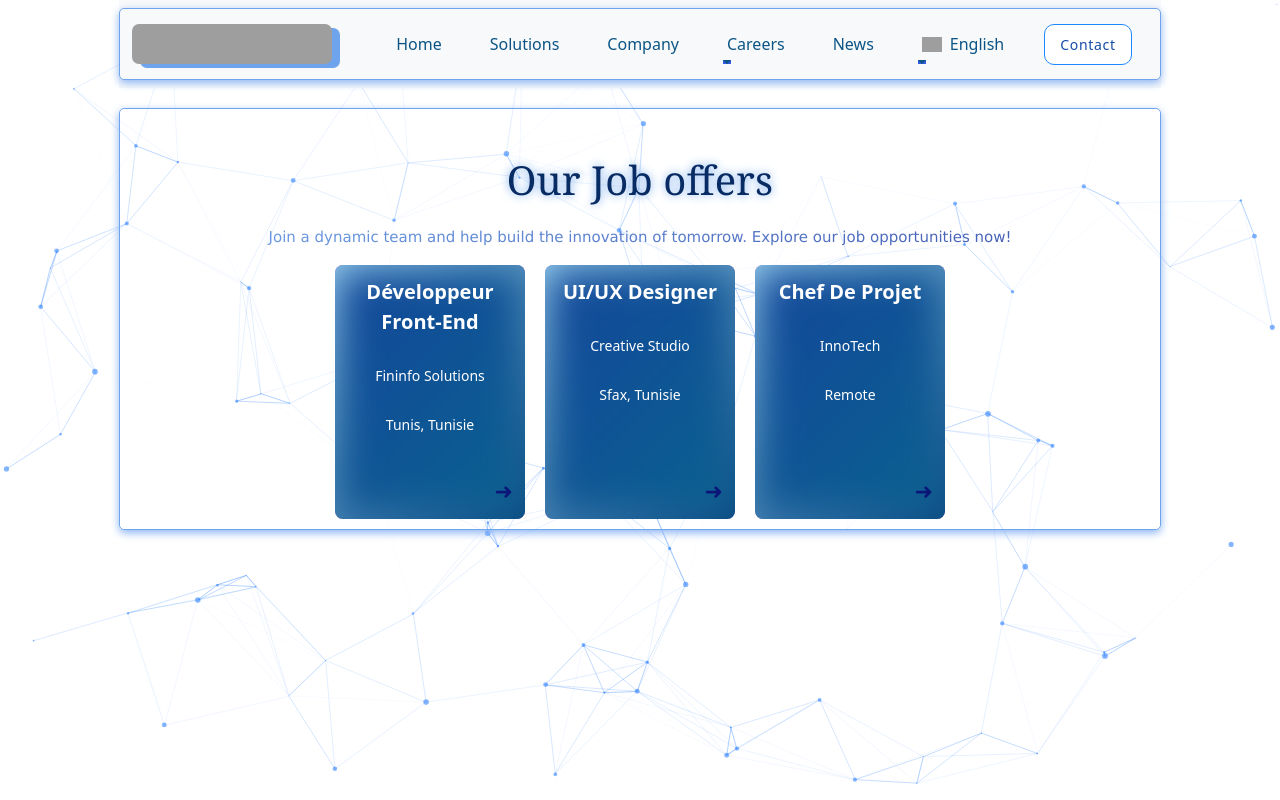
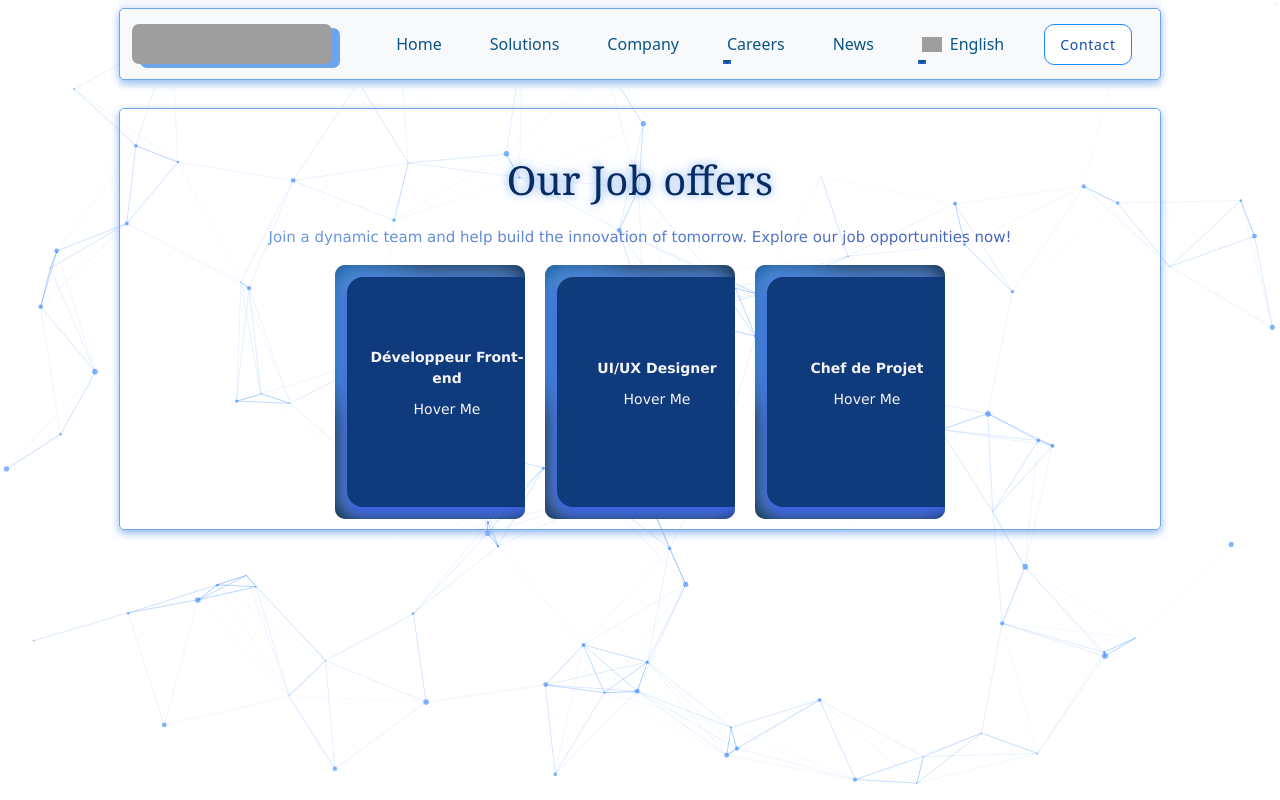
Before and after one commit to GhofraneRezguii/react-test-postuler, a React (Create React App) app: page / in a window 1280 px wide. Built offline with nearby package versions, Linux system fonts and the light colour scheme; grey boxes are pictures that could not be loaded.

Commit message:
Nouveaux changements

```diff
--- a/package.json
+++ b/package.json
@@ -11,6 +11,7 @@
     "i18next": "^23.3.0",
     "i18next-browser-languagedetector": "^8.2.0",
     "particles.js": "^2.0.0",
+    "postcss": "^8.5.6",
     "react": "^18.2.0",
     "react-dom": "^18.2.0",
     "react-i18next": "^15.6.0",
--- a/src/Components/JobCard.css
+++ b/src/Components/JobCard.css
@@ -1,86 +1,169 @@
-.job-card {
+.flip-card {
+  background-color: transparent;
+  width: 200px;
+  height: 254px;
+  perspective: 1000px;
+  font-family: 'Lucida Sans', sans-serif;
+  z-index:2 ;
+}
+
+.flip-card-inner {
   position: relative;
-    width: 190px;
-    height: 254px;
-    background-color: rgb(168, 128, 225);
+  width: 100%;
+  height: 100%;
+  text-align: center;
+  transition: transform 0.6s;
+  transition-timing-function: cubic-bezier(0.61, 0.98, 0.48, 1.01);
+  transform-style: preserve-3d;
+}
+
+.flip-card:hover .flip-card-inner {
+  transform: rotate(180deg) rotateX(180deg);
+}
+
+.flip-card-front,
+.flip-card-back {
+  position: absolute;
+  width: 100%;
+  height: 100%;
+  border-radius: 1rem;
+  -webkit-backface-visibility: hidden;
+    backface-visibility: hidden;
+
+  /* backface-visibility: hidden; */
   display: flex;
   flex-direction: column;
-    justify-content: end;
-    padding: 12px;
-    gap: 12px;
-    border-radius: 8px;
-    cursor: pointer;
-    color: white;
-    overflow: hidden;
-    z-index: 1;
+  justify-content: center;
+  padding: 10px;
+  box-shadow: 0 8px 14px rgb(60, 97, 229);
 }
 
-  .job-card::before {
-    content: '';
-    position: absolute;
-    inset: 0;
-    left: -5px;
-    margin: auto;
-    width: 200px;
-    height: 264px;
-    border-radius: 10px;
-    background: linear-gradient(-45deg, #0a4881 0%, #95cded 100%);
-    z-index: -10;
-    pointer-events: none;
-    transition: all 0.6s cubic-bezier(0.175, 0.885, 0.32, 1.275);
+/* Front (titre de l'offre) */
+.flip-card-front {
+  background: #0f3a7b;
+  color: #f5f5f8;
 }
 
-  .job-card::after {
-    content: "";
-    z-index: -1;
-    position: absolute;
-    inset: 0;
-    background: linear-gradient(-45deg, #0a6190 0%, #13479a 100%,#120766 0%);
-    transform: translate3d(0, 0, 0) scale(0.95);
-    filter: blur(20px);
+/* Back (détails + lien) */
+.flip-card-back {
+  background: #0959d8;
+  color: #f5f5f8;
+  transform: rotateY(180deg);
 }
 
-  .job-card .heading {
-    font-size: 20px;
-    text-transform: capitalize;
-    font-weight: 700;
+.title {
+  font-size: 1.5rem;
+  font-weight: bold;
+  margin-bottom: 10px;
 }
-
-  .job-card p:not(.heading) {
-    font-size: 14px;
-  }
-
-  .job-card p:last-child {
-    color: #0c085c;
-    font-weight: 600;
-  }
-
-  .job-card:hover::after {
-    filter: blur(30px);
-  }
-
-  .job-card:hover::before {
-    transform: rotate(-90deg) scaleX(1.34) scaleY(0.77);
-  }
-
-
-
-
 
 .arrow-link {
   display: flex;
-    justify-content: flex-end;
-    margin-top: auto;
+  justify-content: center;
+  margin-top: 10px;
 }
 
 .arrow-button {
   font-size: 22px;
-    color: #0c1578;
+  color: #40c9ff;
   text-decoration: none;
   transition: transform 0.3s ease;
 }
 
 .arrow-button:hover {
   transform: translateX(5px);
-    color: #40c9ff;
+  color: #00dbde;
 }
+/* ========== BLOB ANIMATED BORDER ========== */
+/* ========== ANIMATION BORDURE BLOB ========== */
+
+.job-card {
+  position: relative;
+  width: 190px;
+  height: 254px;
+  background-color: rgb(6, 39, 69); /* ou un fond selon ta charte */
+  color: white;
+  border-radius: 10px;
+  padding: 12px;
+  display: flex;
+  flex-direction: column;
+  justify-content: end;
+  overflow: hidden;
+  z-index: 1;
+}
+
+.job-card-bg {
+  position: absolute;
+  top: 5px;
+  left: 5px;
+  width: calc(100% - 10px);
+  height: calc(100% - 10px);
+  background: rgba(83, 138, 221, 0.95);
+  filter: blur(12px);
+  border-radius: 10px;
+  outline: 2px solid rgb(255, 255, 255);
+  z-index: 1;
+}
+
+.job-card-blob {
+  position: absolute;
+  top: 50%;
+  left: 50%;
+  width: 150px;
+  height: 150px;
+  border-radius: 50%;
+  background-color: #1e90ff; /* adapte à ta charte */
+  opacity: 0.6;
+  filter: blur(15px);
+  animation: blob-bounce 6s infinite ease;
+  z-index: 0;
+}
+
+@keyframes blob-bounce {
+  0% {
+    transform: translate(-100%, -100%) translate3d(0, 0, 0);
+  }
+  25% {
+    transform: translate(-100%, -100%) translate3d(100%, 0, 0);
+  }
+  50% {
+    transform: translate(-100%, -100%) translate3d(100%, 100%, 0);
+  }
+  75% {
+    transform: translate(-100%, -100%) translate3d(0, 100%, 0);
+  }
+  100% {
+    transform: translate(-100%, -100%) translate3d(0, 0, 0);
+  }
+}
+
+/* Contenu */
+.heading {
+  font-size: 20px;
+  font-weight: 700;
+  z-index: 2;
+}
+
+.job-card p:not(.heading) {
+  font-size: 14px;
+  z-index: 2;
+}
+
+.arrow-link {
+  display: flex;
+  justify-content: flex-end;
+  margin-top: auto;
+  z-index: 2;
+}
+
+.arrow-button {
+  font-size: 22px;
+  color: #1988c0;
+  text-decoration: none;
+  transition: transform 0.3s ease;
+}
+
+.arrow-button:hover {
+  transform: translateX(5px);
+  color: #154a9f;
+}
--- a/src/Components/JobCard.jsx
+++ b/src/Components/JobCard.jsx
@@ -1,19 +1,34 @@
+// JobCard.jsx
+// JobCard.jsx
 import React from 'react';
-import './JobCard.css';
 import './JobCard.css';
 
 function JobCard({ title, company, location, link }) {
   return (
     <div className="job-card">
-      <p className="heading">{title}</p>
-      <p>{company}</p>
-      <p>{location}</p>
+      {/* Animation de bordure */}
+      <div className="job-card-bg"></div>
+      <div className="job-card-blob"></div>
 
+    <div className="flip-card">
+      <div className="flip-card-inner">
+        <div className="flip-card-front">
+          <p className="title">{title}</p>
+          <p>Hover Me</p>
+        </div>
+        <div className="flip-card-back">
+          <p className="title">{company}</p>
+          <p>{location}</p>
+          <div className="arrow-link">
+            <a href={link} className="arrow-button">➜</a>
+          </div>
+
+        </div>
+      </div>
       <div className="arrow-link">
-        <a href={link} className="arrow-button">
-          ➜ {/* ou <i className="bi bi-arrow-right"></i> pour Bootstrap Icons */}
-        </a>
+        <a href={link} className="arrow-button">➜</a>
       </div>
+    </div>
     </div>
   );
 }
```
Also changed, not shown: 1 other file (tests, documents, lock files or other folders). Lines whose indentation alone changed are shown as unchanged.
